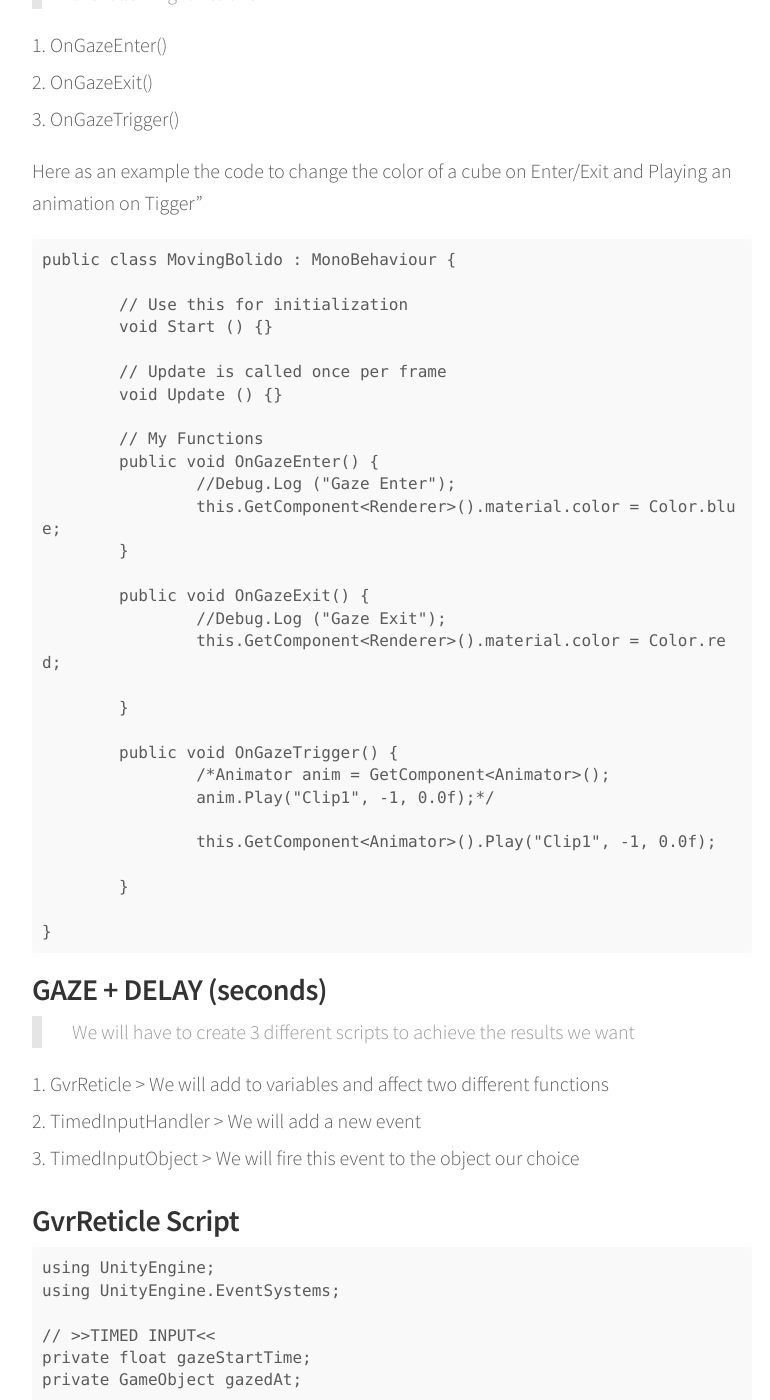
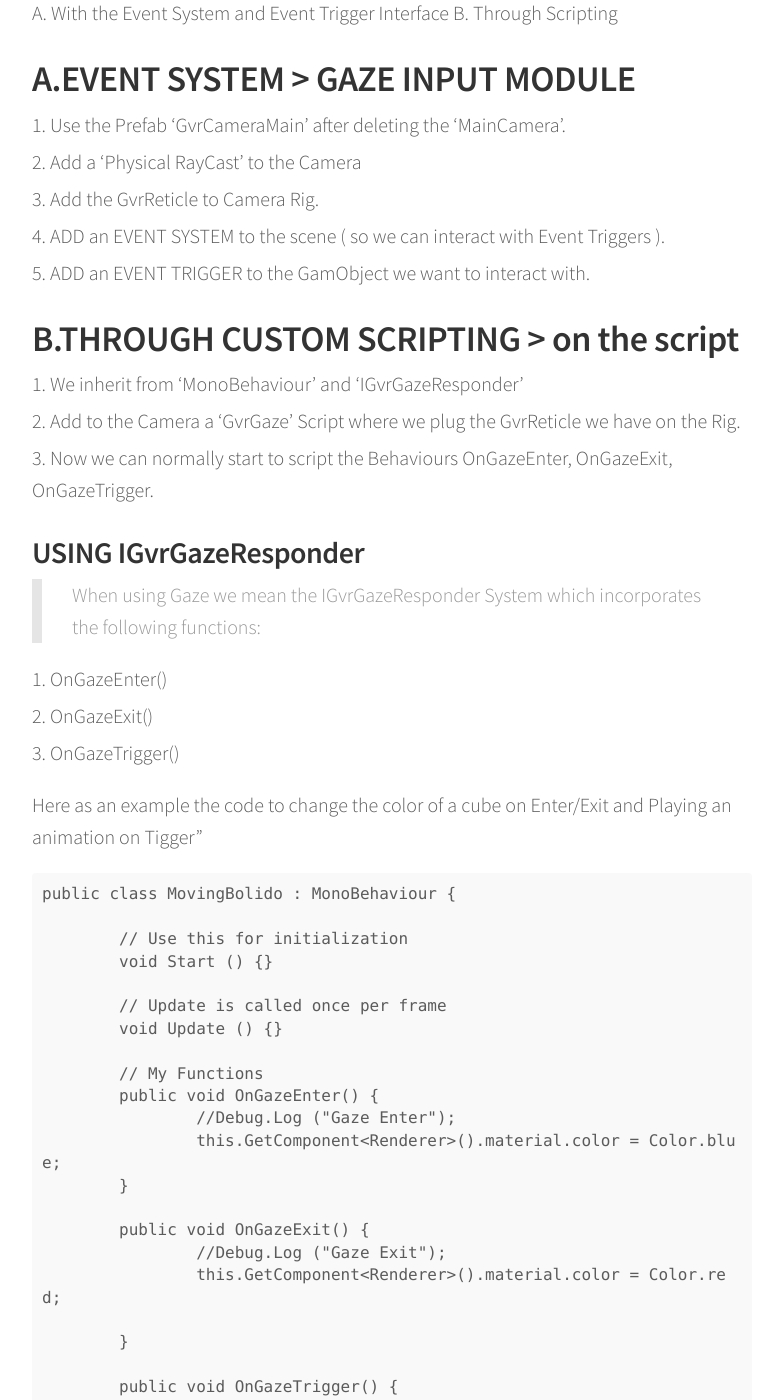
Before and after one commit to bernatferragut/FutureWeb-blog, a Jekyll site: the page built from _posts/17-11-16-VR-Interaction-Part2.md, in a window 1280 px wide and 1400 px high, scrolled down 1236 px. Shown: the whole window, without its empty margins (248-1018 px from the left). Built offline with Jekyll 4.4.1, drawn with Linux system fonts in a browser that asks for light colours; nearby versions of some CDN libraries; comment, search, counter and statistics services are not loaded; some of the changed text lies outside the part shown.

Commit message:
Update 17-11-16-VR-Interaction-Part2.md
Here we have extended deeply the content of the article on IGvrGazeResponder

```diff
--- a/_posts/17-11-16-VR-Interaction-Part2.md
+++ b/_posts/17-11-16-VR-Interaction-Part2.md
@@ -30,7 +30,29 @@
 C. They work on MOBILE and rea CHEAP
 D. Because they are so basic there is still a lot to experiment and study about
 
-### GAZE INPUT
+
+### USING Google VR INTERACTION MODULE
+
+> We can achieve Interaction over objects in two different ways:
+
+A. With the Event System and Event Trigger Interface
+B. Through Scripting
+
+## A.EVENT SYSTEM > GAZE INPUT MODULE
+
+1. Use the Prefab ‘GvrCameraMain’ after deleting the ‘MainCamera’.
+2. Add a ‘Physical RayCast’ to the Camera
+3. Add the GvrReticle to Camera Rig.
+4. ADD an EVENT SYSTEM to the scene ( so we can interact with Event Triggers ).
+5. ADD an EVENT TRIGGER to the GamObject we want to interact with.
+
+## B.THROUGH CUSTOM SCRIPTING > on the script
+
+1. We inherit from ‘MonoBehaviour’ and ‘IGvrGazeResponder'
+2. Add to the Camera a ‘GvrGaze’ Script where we plug the GvrReticle we have on the Rig.
+3. Now we can normally start to script the Behaviours OnGazeEnter, OnGazeExit, OnGazeTrigger.
+
+### USING IGvrGazeResponder
 
 > When using Gaze we mean the IGvrGazeResponder System which incorporates the following functions:
 
@@ -70,90 +92,3 @@
 		}
 
 	}
-
-### GAZE + DELAY (seconds)
-
-> We will have to create 3 different scripts to achieve the results we want
-
-1. GvrReticle > We will add to variables and affect two different functions
-2. TimedInputHandler > We will add a new event
-3. TimedInputObject > We will fire this event to the object our choice
-
-### GvrReticle Script
-
-	using UnityEngine;
-	using UnityEngine.EventSystems;
-
-	// >>TIMED INPUT<<
-	private float gazeStartTime;
-	private GameObject gazedAt;
-
-	void Start () {
-		CreateReticleVertices();
-
-		materialComp = gameObject.GetComponent<Renderer>().material;
-
-		// >>TIMED INPUT<<
-		gazeStartTime = -1;
-		gazedAt = null;
-  	}
-
-	public void OnGazeStart(Camera camera, GameObject targetObject, Vector3 intersectionPosition,bool isInteractive) {
-		SetGazeTarget(intersectionPosition, isInteractive);
-
-		// >>TIMED INPUT<<
-		gazedAt = targetObj;
-		gazeStartTime = Time.time;
-    	}
-
-	public void OnGazeStay(Camera camera, GameObject targetObject, Vector3 intersectionPosition,bool isInteractive) {
-		SetGazeTarget (intersectionPosition, isInteractive);
-
-		// >>TIMED INPUT<<
-		if (gazedAt != null && gazeStartTime > 0f) {
-			if (Time.time - gazeStartTime > 3.0f && ExecuteEvents.CanHandleEvent <TimedInputHandler> (gazedAt)) 			{
-				gazeStartTime = -1f;
-				ExecuteEvents.Execute (gazedAt, null, (TimedInputHandler handler, BaseEventData data) => 	handler.HandleTimedInput ());
-			}
-		}
-	}
-
-### Timed Input Handler
-
-	using UnityEngine;
-	using System.Collections;
-	using UnityEngine.EventSystems;
-
-	public interface TimedInputHandler : IEventSystemHandler {
-		// >>TIMED INPUT<<
-		void HandleTimedInput();
-	}
-
-### Timed Input Object
-
-	using UnityEngine;
-	using System.Collections;
-
-	public class TimedInputObject : MonoBehaviour, TimedInputHandler {
-
-		// Use this for initialization
-		void Start () {
-			GetComponent<Renderer> ().material.color = Color.black;
-		}
-
-		// Update is called once per frame
-		void Update () {}
-
-		// We inherit from the Interface
-		public void HandleTimedInput(){
-			GetComponent<Renderer> ().material.color = Color.red;
-		}
-
-	}
-
-> Altough a very simple method to use, the potential for it is hughe:
-
-1. You do not need a 'controller'
-2. It's very intuitive
-3. Once understood you can do more things than imagined.
-4. Still open to experimentation
```
